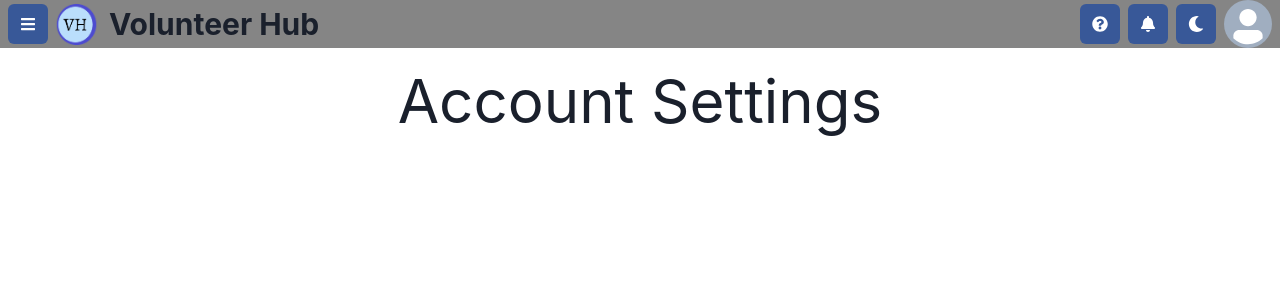
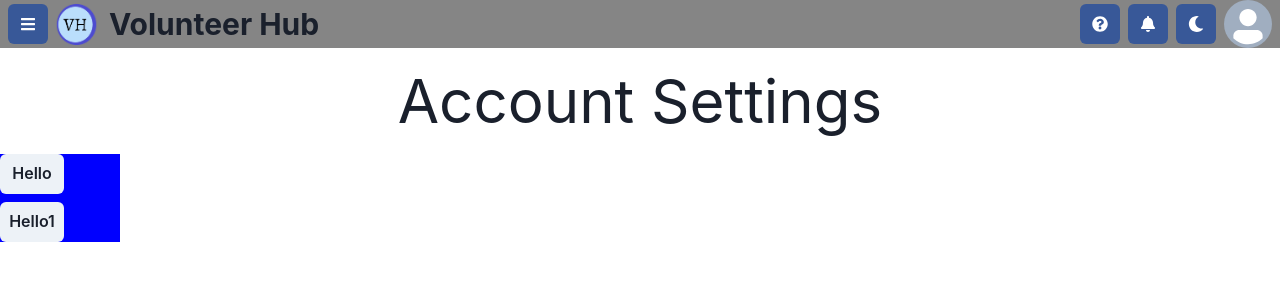
Before and after one commit to uvadhar11/Volunteer-Hub, a React (Create React App) app in the folder app/: page /account-settings in a window 1280 px wide. Shown: the top 300 px of the page. Built offline with nearby package versions, Linux system fonts and the light colour scheme; no server answers.

Commit message:
component re-renders because I navigated to dashboard after loading pfp

```diff
--- a/app/src/components/account-settings.js
+++ b/app/src/components/account-settings.js
@@ -1,4 +1,4 @@
-import { VStack, Text } from "@chakra-ui/react";
+import { VStack, Text, HStack, Button, Divider } from "@chakra-ui/react";
 import React from "react";
 import NavBar from "./navbar";
 
@@ -7,6 +7,22 @@ function AccountSettings() {
     <VStack>
       <NavBar />
       <Text fontSize="6xl">Account Settings</Text>
+      <HStack width="100%">
+        {/* Buttons */}
+        <HStack
+          flexDirection="column"
+          align="left"
+          w="15vh"
+          justify="center"
+          bg="blue"
+        >
+          <Button w="8vh">Hello</Button>
+          <Button w="8vh">Hello1</Button>
+          {/* <Button>Hello again</Button> */}
+        </HStack>
+        {/*  */}
+        <HStack></HStack>
+      </HStack>
     </VStack>
   );
 }
--- a/app/src/components/log-in.js
+++ b/app/src/components/log-in.js
@@ -46,9 +46,13 @@ async function getQuerySnapshot() {
   const usersRef1 = doc(db, "users", qs.docs[0].id); // database, collection, document id -> reference and qs.docs[0].id gets id of document since qs.docs is an array. And one object in it since only one matches the query/parameters.
   console.log(qs.docs[0].data().firstName); // this data printing works
   // updates document
-  await updateDoc(usersRef1, {
-    firstName: "John Doe1", // field to update: new value
-  });
+  // await updateDoc(usersRef1, {
+  //   firstName: "John Doe1", // field to update: new value
+  // });
+
+  // if username doesn't already exist, make one
+  user.displayName = qs.docs[0].data().username;
+  console.log(user.displayName);
 }
 
 function LogIn() {
@@ -73,6 +77,8 @@ function LogIn() {
       const docRef = doc(db, "users", userCredential.user.uid);
       const docSnap = await getDoc(docRef);
       console.log(docSnap);
+
+      navigate("/home/dashboard");
     } catch (error) {
       console.log(error);
       // showLogInError(error);
--- a/app/src/components/navbar.js
+++ b/app/src/components/navbar.js
@@ -24,18 +24,35 @@ import {
 import Logo from "./logo";
 import { useNavigate } from "react-router-dom";
 import { onAuthStateChanged, signOut } from "firebase/auth";
-import { auth } from "../firebase";
+import { auth, db } from "../firebase";
 import { UserContext } from "./context";
+import { collection, getDoc, getDocs, query, where } from "firebase/firestore";
+
+async function getCurrentUserData() {
+  const user = auth.currentUser;
+  if (user) {
+    // if user exists -> isn't undefined/there is one logged in
+    const usersRef = collection(db, "users"); // get collection (users is a collection) and db is firestore
+    const q = query(usersRef, where("userID", "==", user.uid)); // property, equals, value -> makes query
+    const qs = await getDocs(q); // gets documents matching query (parameters) and await = wait till get it
+    // qs.forEach((doc) => {
+    //   console.log(doc.id + ": " + doc.data().firstName);
+    // });
+  }
+}
 
 function NavBar(props) {
   const user = auth.currentUser;
-  console.log(user);
-  console.log(user?.email);
+  // console.log(user);
+  // console.log(user?.email);
+
+  getCurrentUserData();
 
   // set display name to see if it works - it does and now the pfp shows when logged in and no when not logged in
-  if (user) {
-    user.displayName = "John Doe";
-  }
+  // if (user) {
+  //   // user.displayName = "John Doe";
+  //   user.displayName = "John Doe";
+  // }
 
   const { colorMode, toggleColorMode } = useColorMode();
   const isDark = colorMode === "dark"; // the value is this boolean expression so the value technically doesn't change but the evaluation true/false doesn't change.
@@ -181,7 +198,7 @@ function NavBar(props) {
         <MenuButton
           as={Avatar}
           aria-label="Profile"
-          name={user ? user.displayName : null}
+          name={user ? user.displayName : null} // maybe use the user data in firestore instead of display name in auth.
           ml="2"
           mr="2"
           colorScheme="facebook"
--- a/app/src/components/sign-up.js
+++ b/app/src/components/sign-up.js
@@ -61,11 +61,13 @@ function SignUp() {
             firstName: firstNameRef.current.value,
             lastName: lastNameRef.current.value,
             username:
-              firstNameRef.current.value + " " + lastNameRef.current.value, // maybe this will work idk - check later
+              firstNameRef.current.value + " " + lastNameRef.current.value,
             email: emailRef.current.value,
             grade: gradeLevelRef.current.value,
             dob: dobRef.current.value,
           });
+          userCredential.user.displayName =
+            firstNameRef.current.value + " " + lastNameRef.current.value;
           console.log("Document written with ID: ", docRef.id);
         } catch (error) {
           console.log("Error adding document: ", error);
```
Also changed, not shown: app/src/components/fields.js (+0 -19 lines).
